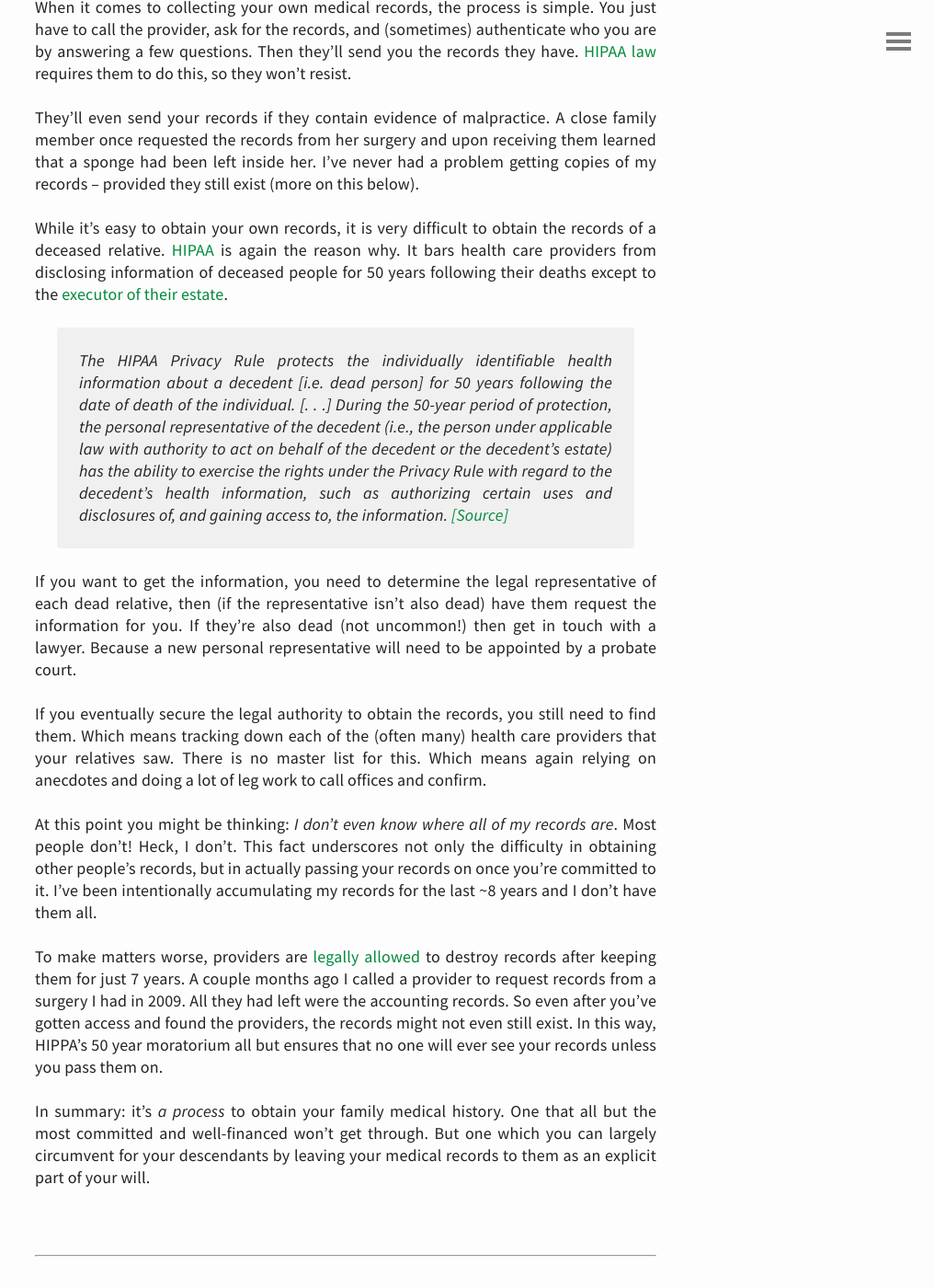
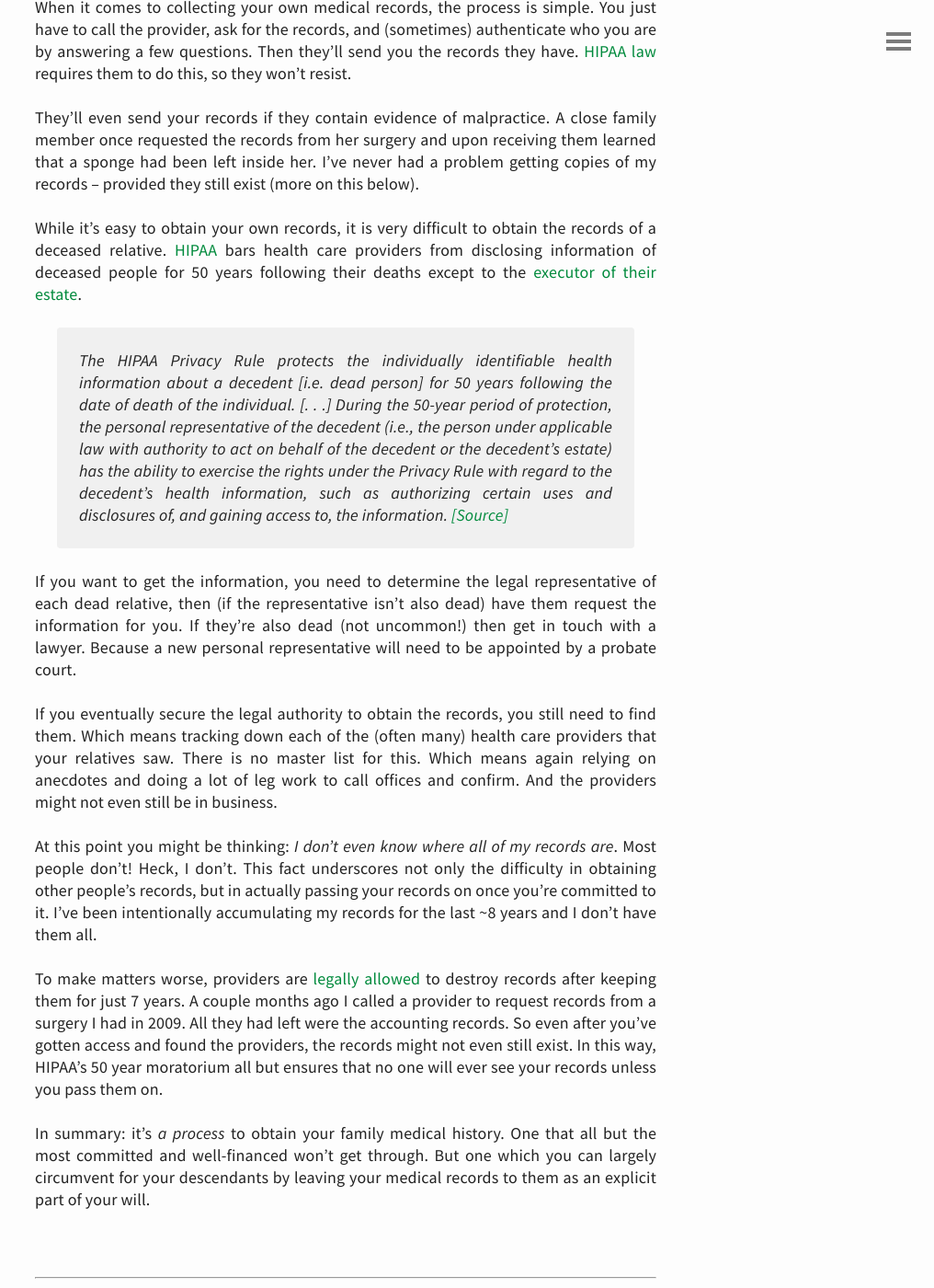
Before and after one commit to davidlaprade/davidlaprade.github.io, a Jekyll site: the page built from _posts/2024-05-08-medical-records.md, in a window 1280 px wide and 1400 px high, scrolled down 1854 px. Shown: the whole window at 92% size, without its empty margins (264-1280 px from the left). Built offline with Jekyll 4.4.1, drawn with Linux system fonts in a browser that asks for light colours.

Commit message:
Small tweaks to medical records post

```diff
--- a/_posts/2024-05-08-medical-records.md
+++ b/_posts/2024-05-08-medical-records.md
@@ -84,8 +84,7 @@ I've never had a problem getting copies of my records -- provided they still exi
 While it's easy to obtain your own records, it is very difficult to obtain the
 records of a deceased relative.
 [HIPAA](https://en.wikipedia.org/wiki/Health_Insurance_Portability_and_Accountability_Act)
-is again the reason why.
-It bars health care providers from disclosing information of deceased
+bars health care providers from disclosing information of deceased
 people for 50 years following their deaths except to the
 [executor of their estate](https://www.investopedia.com/terms/e/executor.asp).
 
@@ -109,7 +108,7 @@ If you eventually secure the legal authority to obtain the records, you still
 need to find them. Which means tracking down each of the (often many) health
 care providers that your relatives saw. There is no master list for this. Which
 means again relying on anecdotes and doing a lot of leg work to call offices and
-confirm.
+confirm. And the providers might not even still be in business.
 
 At this point you might be thinking: _I don’t even know where all of my records
 are_. Most people don’t! Heck, I don’t. This fact underscores not only the
@@ -122,7 +121,7 @@ To make matters worse, providers are
 to destroy records after keeping them for just 7 years. A couple months ago I
 called a provider to request records from a surgery I had in 2009. All they had
 left were the accounting records. So even after you’ve gotten access and found
-the providers, the records might not even still exist. In this way, HIPPA’s 50
+the providers, the records might not even still exist. In this way, HIPAA’s 50
 year moratorium all but ensures that no one will ever see your records unless
 you pass them on.
 
```
